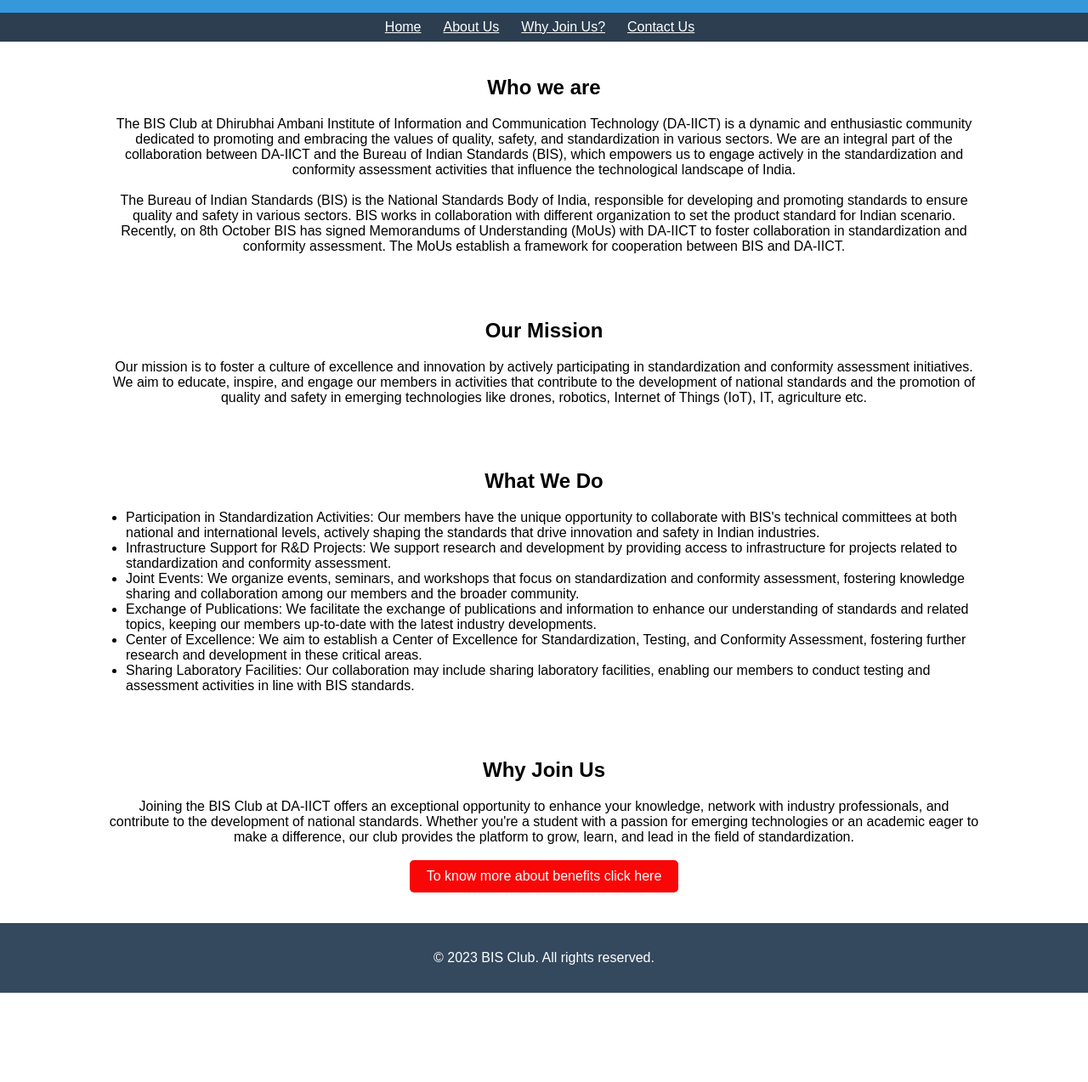
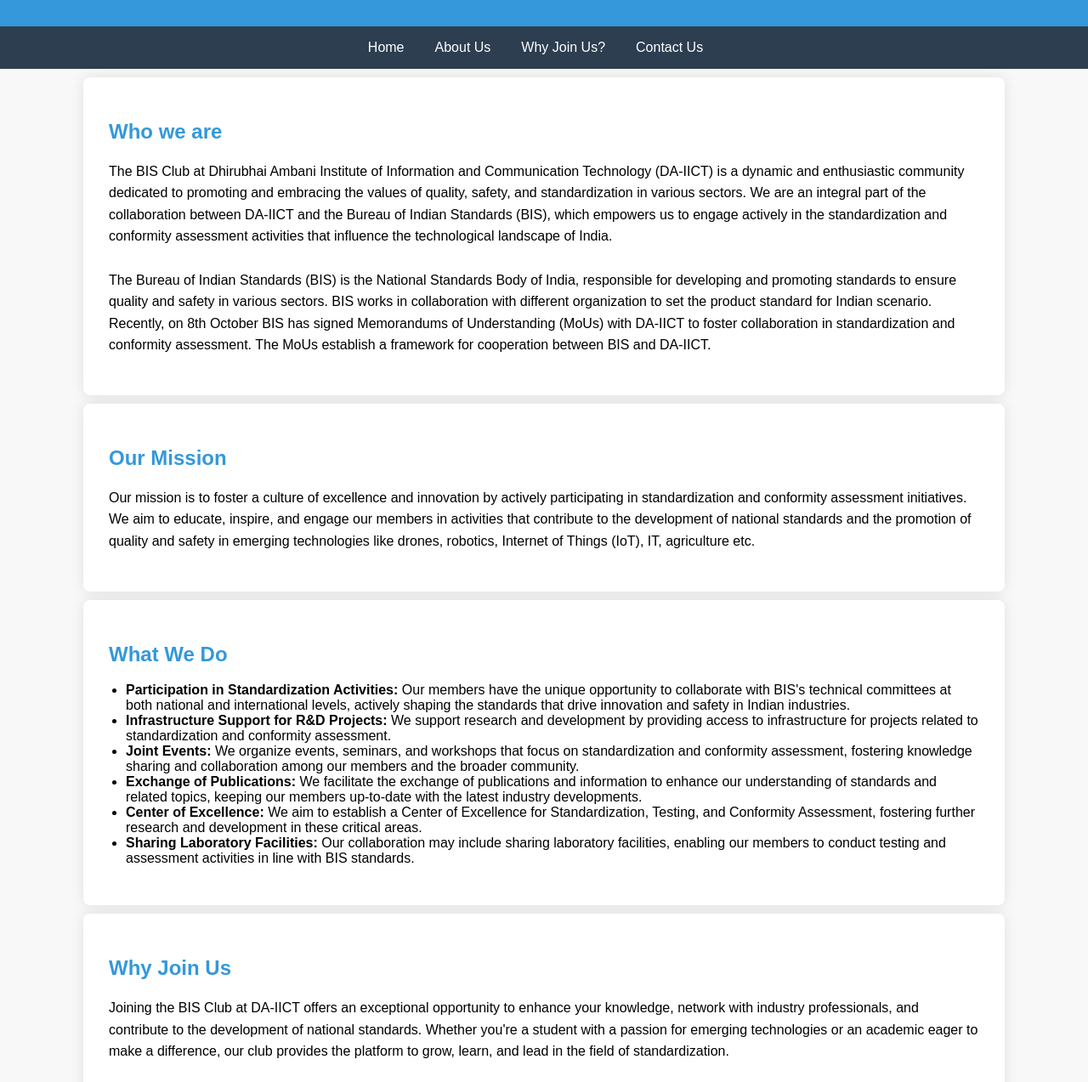
Before and after one commit to anujcontractor/bis-daiict, a plain HTML site: page about.html in a window 1280 px wide. Shown: the part 97-1370 px from the top of the page at 85% size. Before the commit the page ends 1265 px from the top, so only its background shows below. Drawn offline with Linux system fonts and the light colour scheme.

Commit message:
style updated

```diff
--- a/about.html
+++ b/about.html
@@ -22,7 +22,7 @@
         </ul>
     </nav>
 
-    <section>
+    <section >
         <h2>Who we are</h2>
         <p>The BIS Club at Dhirubhai Ambani Institute of Information and Communication Technology (DA-IICT) is a dynamic
             and enthusiastic community dedicated to promoting and embracing the values of quality, safety, and
@@ -50,20 +50,20 @@
     <section>
         <h2>What We Do </h2>
         <ul style="list-style-type: disc; padding-left: 20px; text-align: left;">
-            <li>Participation in Standardization Activities: Our members have the unique opportunity to collaborate with
+            <li><b>Participation in Standardization Activities:</b> Our members have the unique opportunity to collaborate with
                 BIS's technical committees at both national and international levels, actively shaping the standards
                 that drive innovation and safety in Indian industries.</li>
-            <li>Infrastructure Support for R&D Projects: We support research and development by providing access to
+            <li><b>Infrastructure Support for R&D Projects:</b> We support research and development by providing access to
                 infrastructure for projects related to standardization and conformity assessment.</li>
-            <li>Joint Events: We organize events, seminars, and workshops that focus on standardization and conformity
+            <li><b>Joint Events:</b> We organize events, seminars, and workshops that focus on standardization and conformity
                 assessment, fostering knowledge sharing and collaboration among our members and the broader community.
             </li>
-            <li>Exchange of Publications: We facilitate the exchange of publications and information to enhance our
+            <li><b>Exchange of Publications:</b> We facilitate the exchange of publications and information to enhance our
                 understanding of standards and related topics, keeping our members up-to-date with the latest industry
                 developments.</li>
-            <li>Center of Excellence: We aim to establish a Center of Excellence for Standardization, Testing, and
+            <li><b>Center of Excellence:</b> We aim to establish a Center of Excellence for Standardization, Testing, and
                 Conformity Assessment, fostering further research and development in these critical areas.</li>
-            <li>Sharing Laboratory Facilities: Our collaboration may include sharing laboratory facilities, enabling our
+            <li><b>Sharing Laboratory Facilities:</b> Our collaboration may include sharing laboratory facilities, enabling our
                 members to conduct testing and assessment activities in line with BIS standards.</li>
         </ul>
     </section>
--- a/styles.css
+++ b/styles.css
@@ -1,4 +1,4 @@
-body {
+/* body {
     font-family: 'Arial', sans-serif;
     margin: 0;
     padding: 0;
@@ -47,7 +47,6 @@ nav a {
 section {
     padding: 20px;
     width: 80%;
-    /* Adjust the width as needed */
     text-align: center;
 }
 
@@ -66,4 +65,127 @@ footer {
     color: #fff;
     text-decoration: none;
     border-radius: 5px;
+} */
+
+body {
+    font-family: 'Arial', sans-serif;
+    margin: 0;
+    padding: 0;
+    display: flex;
+    flex-direction: column;
+    align-items: center;
+    justify-content: space-between;
+    min-height: 100vh;
+    background-color: #f8f8f8;
 }
+
+header {
+    background-color: #3498db;
+    color: #fff;
+    text-align: center;
+    padding: 1.5em 0;
+    width: 100%;
+    margin: 0;
+    box-shadow: 0px 2px 5px rgba(0, 0, 0, 0.1);
+}
+
+nav {
+    background-color: #2c3e50;
+    color: #fff;
+    padding: 1em 0;
+    width: 100%;
+}
+
+nav ul {
+    list-style: none;
+    margin: 0;
+    padding: 0;
+    display: flex;
+    justify-content: center;
+}
+
+nav li {
+    margin-right: 20px;
+}
+
+nav a {
+    color: #fff;
+    text-decoration: none;
+    padding: 0.5em;
+    transition: background-color 0.3s ease;
+}
+
+nav a:hover {
+    background-color: #34495e;
+}
+
+.home{
+    display: flex;
+    flex-direction: column;
+    justify-content: center;
+    align-items: center;
+    min-height: 425px;
+}
+
+.home2{
+    display: flex;
+    /* flex-direction: column; */
+    justify-content: center;
+    align-items: center;
+    min-height: 425px;
+}
+
+section {
+    padding: 30px;
+    width: 80%;
+    text-align: left;
+    background-color: #fff;
+    box-shadow: 0px 0px 15px rgba(0, 0, 0, 0.1);
+    border-radius: 8px;
+    margin-top: 10px;
+}
+
+section h2 {
+    color: #3498db;
+}
+
+section p {
+    line-height: 1.6;
+}
+
+footer {
+    background-color: #34495e;
+    color: #fff;
+    text-align: center;
+    padding: 1.5em 0;
+    width: 100%;
+}
+
+/* Add more specific styles for links or buttons if needed */
+
+.btn {
+    display: inline-block;
+    padding: 10px 20px;
+    background-color: #f90606;
+    color: #fff;
+    text-decoration: none;
+    border-radius: 5px;
+    transition: background-color 0.3s ease;
+}
+
+.btn:hover {
+    background-color: #d50505;
+}
+
+.map-container {
+    width: 48%;
+    /* Adjust the width as needed */
+    height: 300px;
+    margin-top: 20px;
+}
+
+.map-container iframe {
+    width: 100%;
+    height: 100%;
+    border: 0;
+}
```
Also changed, not shown: contact.html (+5 -5 lines), index.html (+2 -20 lines), membership.html (+1 -2 lines).
